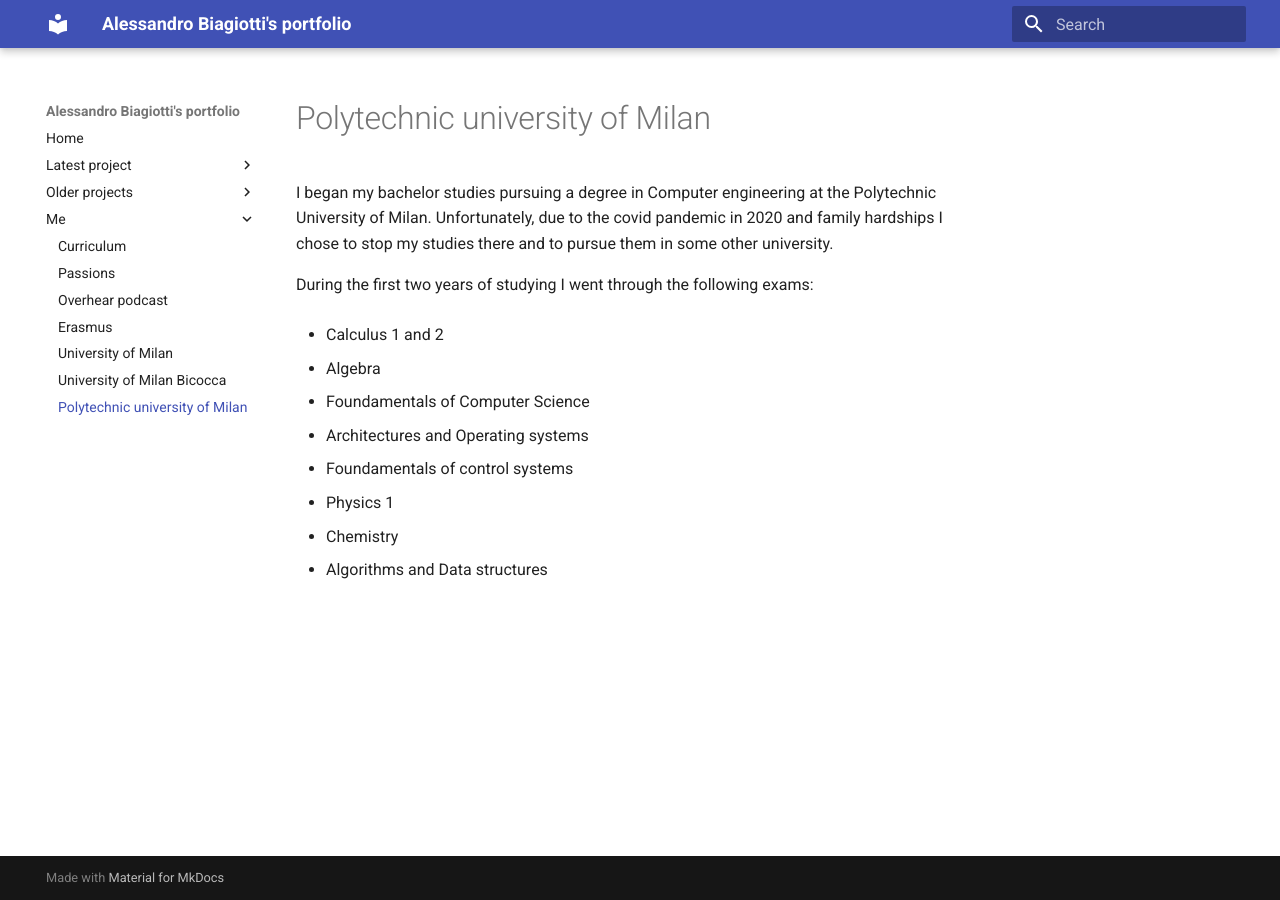
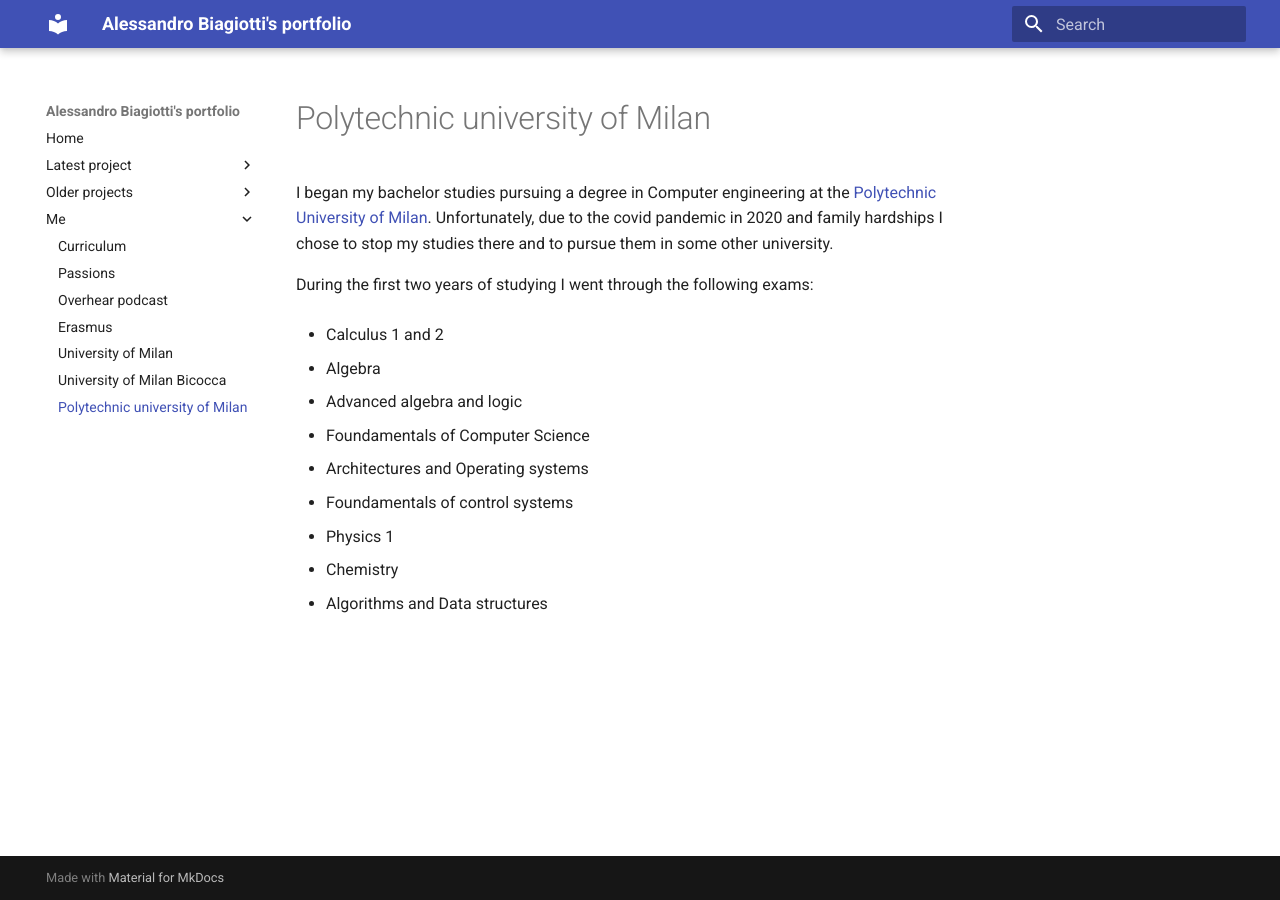
Before and after one commit to S3gmentati0nFault/S3gmentati0nFault.github.io, an MkDocs documentation site: the page built from docs/me/polimi.md, in a window 1280 px wide. Built offline with MkDocs 1.6.1 and Material for MkDocs 9.7.7, drawn with Linux system fonts in a browser that asks for light colours.

Commit message:
Changes to the polimi page and added the unimib page

```diff
--- a/docs/me/polimi.md
+++ b/docs/me/polimi.md
@@ -1,10 +1,12 @@
-I began my bachelor studies pursuing a degree in Computer engineering at the Polytechnic University of Milan. Unfortunately, due to the covid pandemic in 2020 and family hardships I chose to stop my studies there and to pursue them in some other university.
+I began my bachelor studies pursuing a degree in Computer engineering at the <a href="https://www.polimi.it/en">Polytechnic University of Milan</a>. Unfortunately, due to the covid pandemic in 2020 and family hardships I chose to stop my studies there and to pursue them in some other university.
 
 During the first two years of studying I went through the following exams:
 
 - Calculus 1 and 2
 
 - Algebra
+
+- Advanced algebra and logic
 
 - Foundamentals of Computer Science
 
```
Also changed, not shown: docs/me/unimib.md (added, +24 -0 lines).
